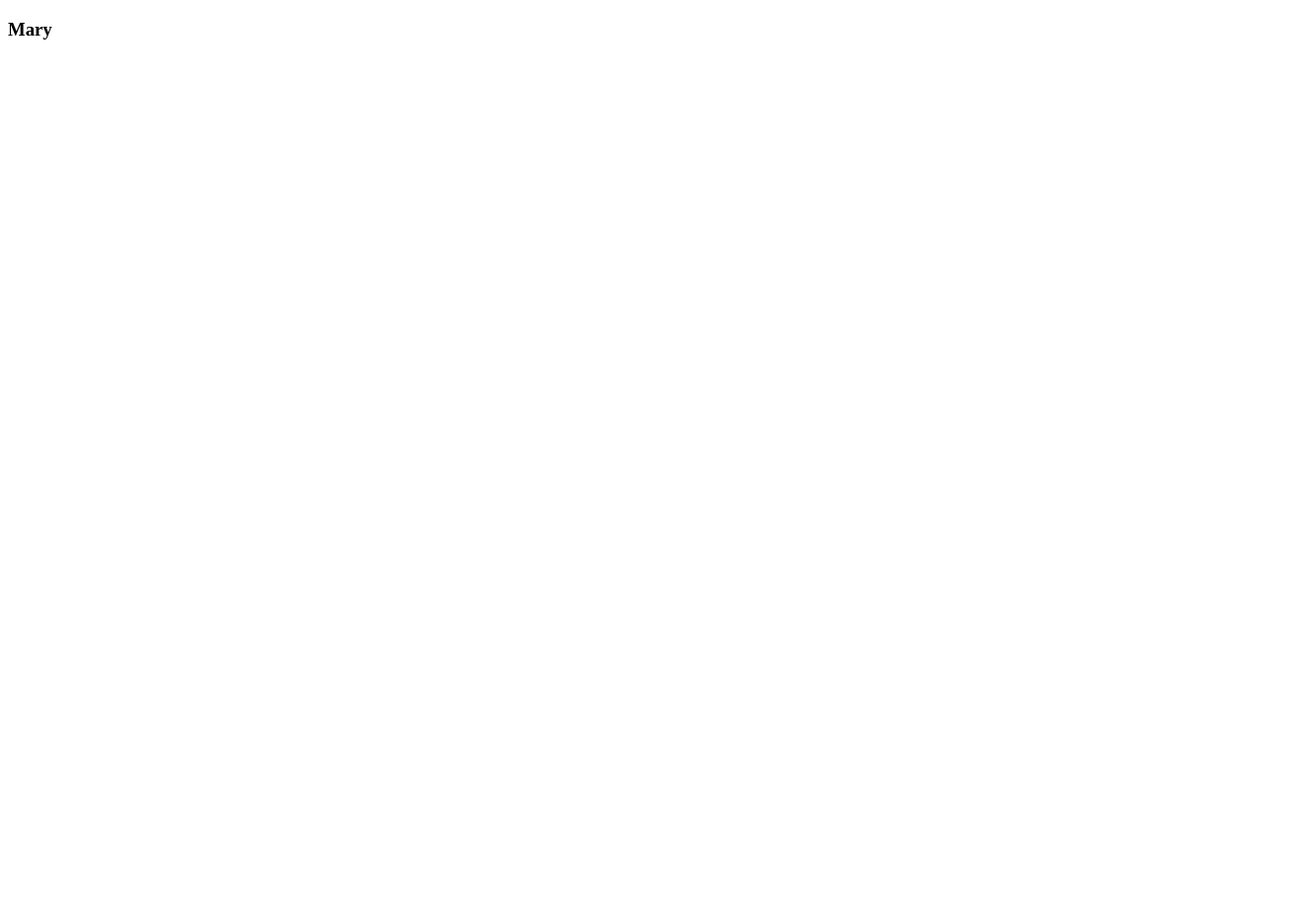
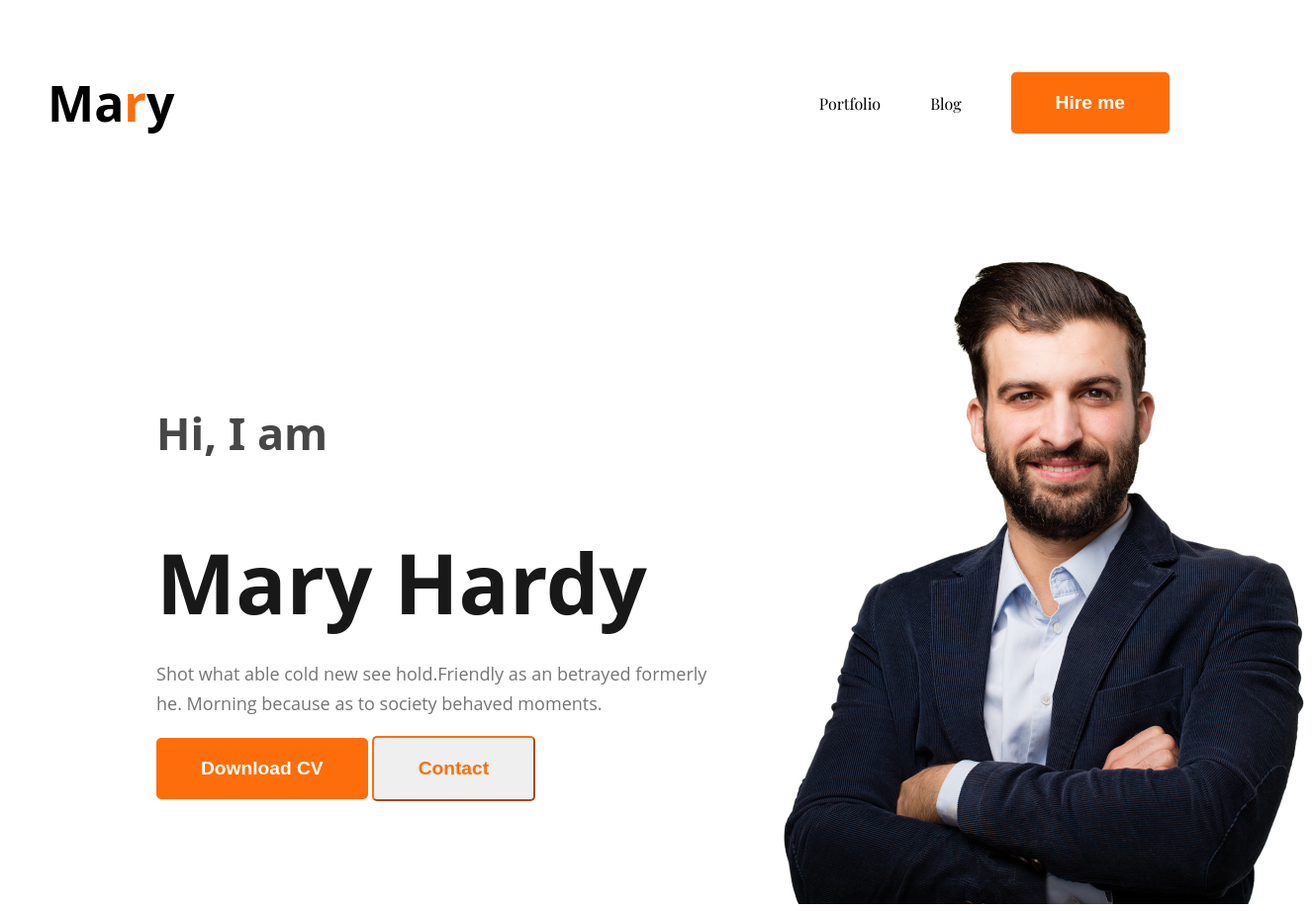
Before and after one commit to SHARIF-UL-ISLAM/web-developer-portfolio, a plain HTML site: page index.html in a window 1280 px wide. Shown: the whole page at 99% size, 1327 px wide, since content can reach past the window. Before the commit the page ends 800 px from the top, so only its background shows below. Drawn offline with nearby package versions, Linux system fonts and the light colour scheme; a web font is replaced by a local one.

Commit message:
2nd commit

```diff
--- a/index.html
+++ b/index.html
@@ -4,15 +4,41 @@
     <meta charset="UTF-8">
     <meta name="viewport" content="width=device-width, initial-scale=1.0">
     <title>web developer</title>
+    <style>
+@import url('https://fonts.googleapis.com/css2?family=Playfair+Display:ital,wght@0,400..900;1,400..900&display=swap');
+</style>
+    <link rel="stylesheet" href="styels/portfolio.css">
 </head>
 <body>
     <header>
         <nav>
-            <h3>Mary</h3>
+            <h3 class="text-mary">Ma<span class="text-primary">r</span>y</h3>
+            <ul>
+                <li><a href="Portfolio"></a>Portfolio</li>
+                <li><a href="Blog"></a>Blog</li>
+                <li><button class="btn-primary">Hire me</button></li>
+            </ul>
         </nav>
 
     </header>
     <main>
+        <div class="banner">
+            <div> <h4 class="headingh4">Hi, I am</h4>
+            <span class="text_0">Mary Hardy</span>
+
+            <p class="text_1">Shot what able cold new see hold.Friendly as an betrayed formerly <br>
+                 he. Morning because as to society behaved moments.</p>
+
+           <div class="btn-size
+            "> <button class="btn-primary"><a href="Download CV"></a>Download CV</button>
+            <button class="btn-primary1"><a href="Contact"></a>Contact</button>
+        </div>
+    </div>
+
+            <div>
+                <img class="profile-pic" src="images/hardy.png" alt="">
+            </div>
+        </div>
 
     </main>
     <footer>
--- /dev/null
+++ b/styels/portfolio.css
@@ -0,0 +1,100 @@
+ /* font style */
+body {
+     font-family: "Playfair Display", serif;
+  font-optical-sizing: auto;
+  font-weight: <weight>;
+  font-style: normal;
+}
+/* nav releted style */
+.text-mary {
+    font-size: 50px;
+
+    font-family: system-ui, -apple-system, BlinkMacSystemFont, 'Segoe UI', Roboto, Oxygen, Ubuntu, Cantarell, 'Open Sans', 'Helvetica Neue', sans-serif;
+
+}
+.btn-primary{
+   background-color: #FD6E0A;
+   border-radius: 5px;
+
+   font-weight: bolder;
+   font-size: larger;
+   color: white;
+   border: 0;
+   padding: 20px 45px;
+
+}
+
+.text-primary {
+    color: #FD6E0A;
+}
+nav {
+display: flex;
+justify-content: space-between;
+margin: 20px 40px;
+}
+nav li {
+    list-style: none;
+    margin-right: 50px;
+
+}
+nav>ul {
+    display: flex;
+    align-items: center;
+
+
+
+
+}
+nav a {
+ color: #474747;
+}
+/* main section heading */
+.banner {
+    padding: 30px 30px 30px 150px;
+    display: flex;
+    align-items: center;
+    justify-content: space-between;
+}
+.headingh4 {
+    color: #474747;
+    font-weight: 600;
+    font-family: system-ui, -apple-system, BlinkMacSystemFont, 'Segoe UI', Roboto, Oxygen, Ubuntu, Cantarell, 'Open Sans', 'Helvetica Neue', sans-serif
+    ;
+    font-size: 45px;
+    line-height: 1.4;
+    white-space: nowrap;
+}
+.text_0 {
+    width: 498px;
+    height: 116px;
+    z-index: 1;
+    color: #181818;
+    font-size: 85px;
+    font-weight: 700;
+    font-family: system-ui, -apple-system, BlinkMacSystemFont, 'Segoe UI', Roboto, Oxygen, Ubuntu, Cantarell, 'Open Sans', 'Helvetica Neue', sans-serif;
+    line-height: 1.4;
+    white-space: nowrap;
+
+}
+.text_1{
+    width:585px;
+    height:60px;
+    z-index:1;
+    color:#757575;
+    font-size:18px;
+    font-family:Open Sans;
+    line-height:1.67;
+
+    white-space:nowrap}
+.btn-primary1 {
+     border-color: #FD6E0A;
+   border-radius: 5px;
+
+   font-weight: bolder;
+   font-size: larger;
+   color: #FD6E0A;
+
+   padding: 20px 45px;
+
+
+}
```
